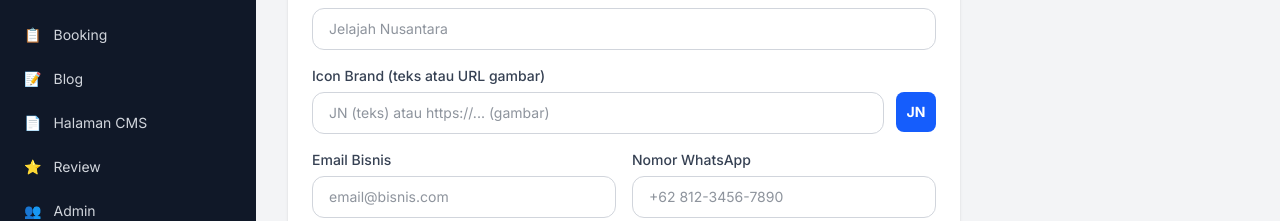
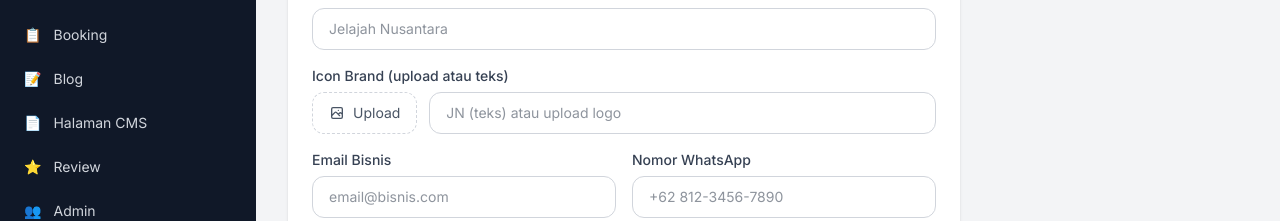
Before and after one commit to kustoro25/tour-booking, a Next.js app: page /admin/settings in a window 1280 px wide. Shown: the part 206-427 px from the top of the page. Built offline with nearby package versions, Linux system fonts and the light colour scheme; no server answers; the database is empty.

Commit message:
cms footer

```diff
--- a/src/app/admin/settings/page.tsx
+++ b/src/app/admin/settings/page.tsx
@@ -2,6 +2,7 @@
 
 import { useState, useEffect } from 'react';
 import { Skeleton } from '@/components/ui/Skeleton';
+import ImageUpload from '@/components/ui/ImageUpload';
 
 type InvoiceTheme = 'classic' | 'modern' | 'minimal' | 'premium';
 
@@ -111,25 +112,14 @@ export default function AdminSettingsPage() {
               />
             </div>
             <div>
-              <label className="block text-sm font-medium text-gray-700 mb-1.5">Icon Brand (teks atau URL gambar)</label>
-              <div className="flex gap-3 items-start">
-                <input
-                  type="text"
-                  value={form.companyIcon || ''}
-                  onChange={(e) => setForm({ ...form, companyIcon: e.target.value })}
-                  className="flex-1 px-4 py-2.5 border border-gray-300 rounded-xl text-sm focus:ring-2 focus:ring-blue-500 focus:border-blue-500"
-                  placeholder="JN (teks) atau https://... (gambar)"
-                />
-                <div className="w-10 h-10 rounded-lg bg-blue-600 flex items-center justify-center text-white font-bold text-sm flex-shrink-0">
-                  {form.companyIcon ? (
-                    form.companyIcon.startsWith('http') ? (
-                      <img src={form.companyIcon} alt="icon" className="w-full h-full object-cover rounded-lg" />
-                    ) : (
-                      <span>{form.companyIcon.substring(0, 2).toUpperCase()}</span>
-                    )
-                  ) : 'JN'}
-                </div>
-              </div>
+              <label className="block text-sm font-medium text-gray-700 mb-1.5">Icon Brand (upload atau teks)</label>
+              <ImageUpload
+                value={form.companyIcon || ''}
+                onChange={(url) => setForm({ ...form, companyIcon: url })}
+                label=""
+                folder="tour-booking/brand"
+                placeholder="JN (teks) atau upload logo"
+              />
             </div>
             <div className="grid grid-cols-1 sm:grid-cols-2 gap-4">
               <div>
```
